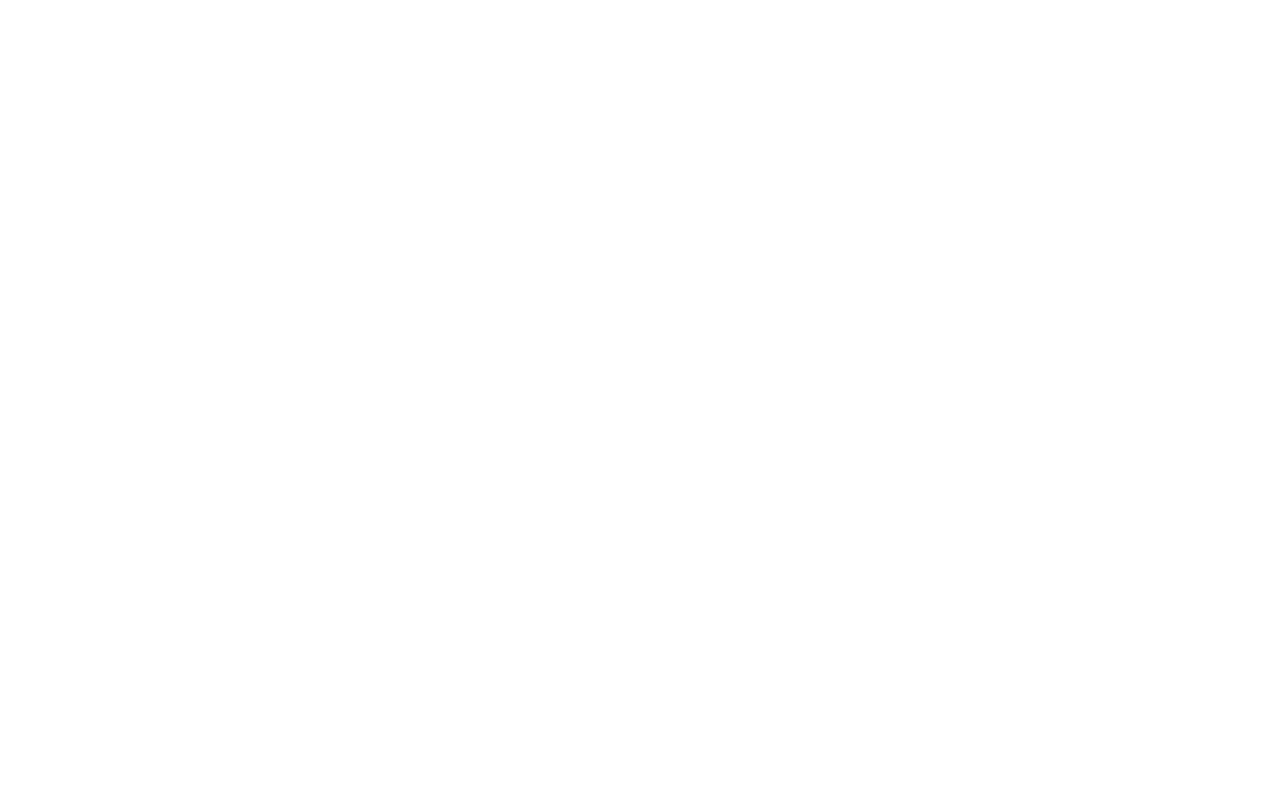
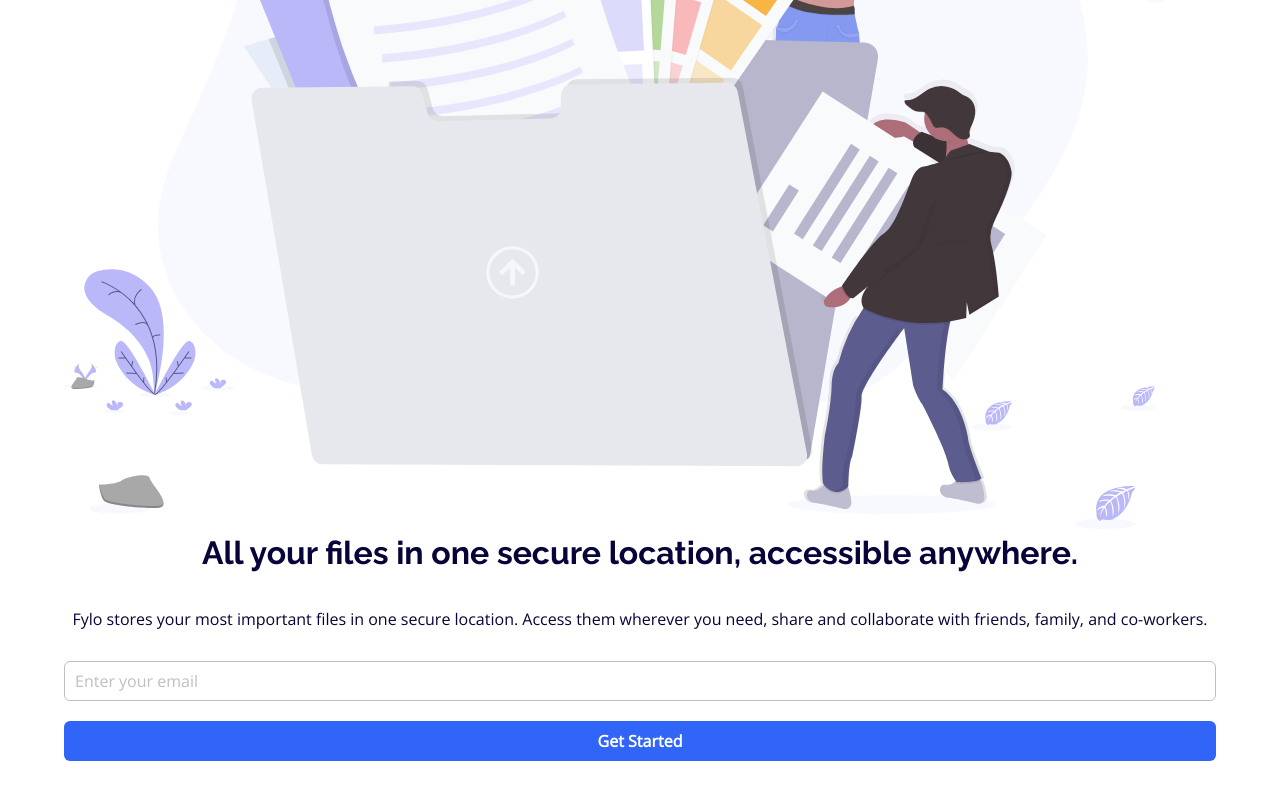
Before and after one commit to HernanAlvarado12/fylo-landing-app, a React (Vite) app: page / in a window 1280 px wide. Shown: the part 454-1254 px from the top of the page. Before the commit the page ends 800 px from the top, so only its background shows below. Built offline with nearby package versions, Linux system fonts and the light colour scheme.

Commit message:
start in the main with the email form

```diff
--- /dev/null
+++ b/src/components/Input.jsx
@@ -0,0 +1,16 @@
+
+
+const Input = ({ type, value, color, placeholder, handleClick, handleChange }) => {
+    const variants = {
+        gray: 'text-gray border-gray placeholder:text-gray',
+        blue: 'text-white font-bold bg-blue-100 border-transparent',
+    }
+    return <input className={`w-full h-4 px-1 text-sm outline-none rounded-sm border ${variants[color]}`} type={type} value={value} placeholder={placeholder} onClick={handleClick} onChange={handleChange} />
+}
+
+Input.defaultProps = {
+    handleClick: () => {},
+    handleChange: () => {}
+}
+
+export { Input }
--- /dev/null
+++ b/src/components/Main.jsx
@@ -0,0 +1,33 @@
+import heroMobile from "../assets/illustration-1.svg"
+import heroDesktop from "../assets/curve-desktop.svg"
+import { Input } from "./Input"
+import { useState } from "react"
+
+const Main = () => {
+
+    const [email, setEmail] = useState('')
+
+    const handleEmail = (event) => setEmail(event.target.value)
+
+    return (
+        <main className="w-90 mt-5 mx-auto">
+            <picture>
+                <source media="(min-width: )" srcSet={heroDesktop} />
+                <img className="w-full" src={heroMobile} alt="hero image" />
+            </picture>
+            <article className="mb-56 flex flex-col gap-y-3 text-center">
+                <h1 className="text-blue-300 text-lg font-bold font-open">All your files in one secure location, accessible anywhere.</h1>
+                <p className="text-blue-300 text-sm font-medium">
+                    Fylo stores your most important files in one secure location. Access them wherever
+                    you need, share and collaborate with friends, family, and co-workers.
+                </p>
+                <form className="flex flex-col gap-y-2">
+                    <Input type="email" color="gray" value={email} placeholder="Enter your email" handleChange={handleEmail} />
+                    <Input type="submit" color="blue" value="Get Started" />
+                </form>
+            </article>
+        </main>
+    )
+}
+
+export { Main }
--- a/src/main.jsx
+++ b/src/main.jsx
@@ -1,10 +1,12 @@
 import React from 'react'
 import ReactDOM from 'react-dom/client'
 import { Header } from './components/Header'
+import { Main } from './components/Main'
 import './index.css'
 
 ReactDOM.createRoot(document.getElementById('root')).render(
   <React.StrictMode>
     <Header />
+    <Main />
   </React.StrictMode>,
 )
```
Also changed, not shown: src/assets/illustration-2.svg (renamed from src/assets/llustration-2.svg).
